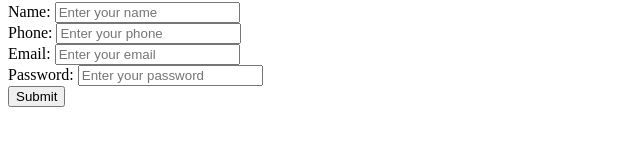
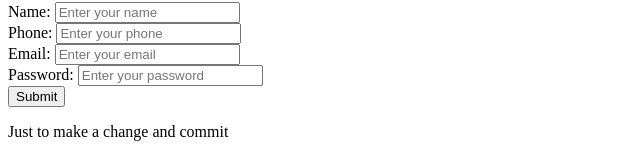
Before and after one commit to elly-80/first-webpage, a plain HTML site: page index.html in a window 1280 px wide. Shown: the part 1234-1391 px from the top of the page, without its empty margins (0-640 px from the left). Before the commit the page ends 1349 px from the top, so only its background shows below. Drawn offline with Linux system fonts and the light colour scheme.

Commit message:
THIS IS TO ADD MORE LINES TO THE CODE BASE

```diff
--- a/index.html
+++ b/index.html
@@ -121,8 +121,13 @@
         </div>
 
         <input type="submit" value="Submit">
+     </form>
 
-     </form>
+        <!--using the footer tag-->
+
+        <footer>
+            <p>Just to make a change and commit</p>
+        </footer>
 
 </body>
 </html>
```
